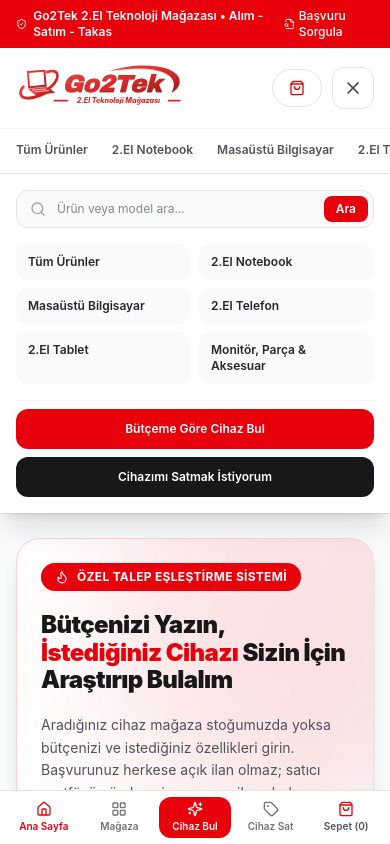
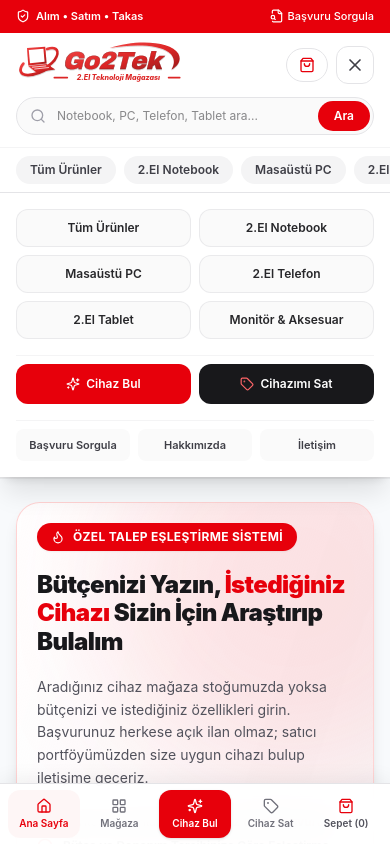
Before and after one commit to ibrahimbalta/go2tek, a Next.js app: page / in a window 390 px wide. Both pictures are taken after a click on the button 353 px from the left and 88 px from the top of the page. Shown: the top 844 px of the page. Built offline with nearby package versions, Linux system fonts and the light colour scheme; no server answers; the database is empty.

Commit message:
ui: improve mobile symmetry, touch-friendly navigation and responsive slider

```diff
--- a/src/components/home/HeroSlider.tsx
+++ b/src/components/home/HeroSlider.tsx
@@ -195,7 +195,8 @@ export function HeroSlider({
         <div className="absolute -top-28 -right-28 w-96 h-96 rounded-full bg-red-500/10 blur-3xl pointer-events-none" />
         <div className="absolute -bottom-24 -left-24 w-80 h-80 rounded-full bg-red-600/5 blur-3xl pointer-events-none" />
 
-        <div className="grid grid-cols-1 lg:grid-cols-12 gap-8 items-center p-6 sm:p-10 lg:p-12 relative z-10">
+        {/* Main Slide Grid */}
+        <div className="grid grid-cols-1 lg:grid-cols-12 gap-6 sm:gap-8 items-center p-5 sm:p-10 lg:p-12 relative z-10">
           {/* Left Column */}
           <div className="lg:col-span-7 space-y-5">
             <div className="inline-flex items-center gap-2 px-3.5 py-1.5 rounded-full bg-red-600 text-white text-xs font-bold tracking-wide shadow-xs">
@@ -203,7 +204,7 @@ export function HeroSlider({
               <span>{slide.badge}</span>
             </div>
 
-            <h1 className="text-2xl sm:text-4xl lg:text-[40px] font-black text-zinc-900 tracking-tight leading-[1.15]">
+            <h1 className="text-2xl sm:text-4xl lg:text-[40px] font-black text-zinc-900 tracking-tight leading-[1.18]">
               {slide.titlePrefix}
               <span className="text-red-600">{slide.titleHighlight}</span>
               {slide.titleSuffix}
@@ -225,17 +226,18 @@ export function HeroSlider({
               ))}
             </div>
 
-            <div className="pt-2 flex flex-wrap items-center gap-3">
+            {/* Action Buttons (Symmetrical on Mobile) */}
+            <div className="pt-2 grid grid-cols-1 sm:flex sm:flex-wrap items-center gap-2.5 sm:gap-3">
               <Link
                 href={slide.primaryCta.href}
-                className="inline-flex items-center gap-2 px-7 py-3.5 rounded-full bg-red-600 hover:bg-red-700 text-white text-sm font-bold shadow-md shadow-red-600/20 transition"
+                className="inline-flex items-center justify-center gap-2 px-6 sm:px-7 py-3.5 rounded-full bg-red-600 hover:bg-red-700 text-white text-sm font-bold shadow-md shadow-red-600/20 transition"
               >
                 {slide.primaryCta.label}
                 <ArrowRight className="w-4 h-4" />
               </Link>
               <Link
                 href={slide.secondaryCta.href}
-                className="inline-flex items-center gap-2 px-6 py-3.5 rounded-full bg-white hover:bg-zinc-50 text-zinc-800 border border-zinc-300 text-sm font-bold transition shadow-2xs"
+                className="inline-flex items-center justify-center gap-2 px-6 py-3.5 rounded-full bg-white hover:bg-zinc-50 text-zinc-800 border border-zinc-300 text-sm font-bold transition shadow-2xs"
               >
                 {slide.secondaryCta.label}
               </Link>
--- a/src/components/layout/Navbar.tsx
+++ b/src/components/layout/Navbar.tsx
@@ -12,7 +12,6 @@ import {
   Tag,
   Menu,
   X,
-  Lock,
   FileSearch,
   ShoppingBag,
   Phone,
@@ -46,31 +45,35 @@ export function Navbar({
   const navCategories = [
     { href: '/magaza', label: 'Tüm Ürünler' },
     { href: '/magaza/notebook', label: '2.El Notebook' },
-    { href: '/magaza/masaustu-bilgisayar', label: 'Masaüstü Bilgisayar' },
+    { href: '/magaza/masaustu-bilgisayar', label: 'Masaüstü PC' },
     { href: '/magaza/telefon', label: '2.El Telefon' },
     { href: '/magaza/tablet', label: '2.El Tablet' },
-    { href: '/magaza/diger-elektronik', label: 'Monitör, Parça & Aksesuar' },
+    { href: '/magaza/diger-elektronik', label: 'Monitör & Aksesuar' },
   ];
 
   return (
     <>
-      <header className="sticky top-0 z-50 bg-white/95 backdrop-blur-md border-b border-zinc-200/80">
-        {/* Clean, Light-Red Tinted Top Utility Bar */}
-        <div className="bg-red-600 text-white text-xs py-2 px-4">
-          <div className="max-w-7xl mx-auto flex items-center justify-between">
-            <div className="flex items-center gap-4">
-              <span className="inline-flex items-center gap-1.5 font-semibold">
-                <ShieldCheck className="w-3.5 h-3.5 text-white" />
-                {topBarText}
+      <header className="sticky top-0 z-50 bg-white/95 backdrop-blur-md border-b border-zinc-200/80 shadow-2xs">
+        {/* Symmetrical Top Utility Bar */}
+        <div className="bg-red-600 text-white text-[11px] sm:text-xs py-2 px-4">
+          <div className="max-w-7xl mx-auto flex items-center justify-between gap-2">
+            <div className="flex items-center gap-3 min-w-0">
+              <span className="inline-flex items-center gap-1.5 font-semibold truncate">
+                <ShieldCheck className="w-3.5 h-3.5 text-white shrink-0" />
+                <span className="sm:hidden">Alım • Satım • Takas</span>
+                <span className="hidden sm:inline">{topBarText}</span>
               </span>
               <span className="hidden md:inline text-red-300">|</span>
-              <span className="hidden md:inline-flex items-center gap-1.5 text-red-50 font-medium">
+              <a
+                href={`tel:${phone.replace(/[^\d+]/g, '')}`}
+                className="hidden md:inline-flex items-center gap-1.5 text-red-50 hover:text-white font-medium shrink-0"
+              >
                 <Phone className="w-3 h-3 text-white" />
                 {phone}
-              </span>
+              </a>
             </div>
 
-            <div className="flex items-center gap-5 font-medium">
+            <div className="flex items-center gap-4 sm:gap-5 font-medium shrink-0">
               <Link
                 href="/basvuru-sorgula"
                 className="inline-flex items-center gap-1 text-white hover:text-red-100 transition"
@@ -94,13 +97,13 @@ export function Navbar({
           </div>
         </div>
 
-        {/* Main Header Row: Logo + Clean Search + Clear Actions */}
-        <div className="max-w-7xl mx-auto px-4 sm:px-6 lg:px-8 h-20 flex items-center justify-between gap-6">
+        {/* Main Header Row */}
+        <div className="max-w-7xl mx-auto px-4 sm:px-6 lg:px-8 h-16 sm:h-20 flex items-center justify-between gap-3 sm:gap-6">
           <Link href="/" className="shrink-0">
             <Go2TekLogo variant="light" size="md" />
           </Link>
 
-          {/* Clean Central Search Bar */}
+          {/* Desktop Search Bar */}
           <form
             onSubmit={handleSearchSubmit}
             className="hidden md:flex flex-1 max-w-lg relative"
@@ -122,7 +125,7 @@ export function Navbar({
           </form>
 
           {/* Right Action Buttons */}
-          <div className="flex items-center gap-2.5">
+          <div className="flex items-center gap-2 sm:gap-2.5">
             <Link
               href="/butceme-gore-cihaz-bul"
               className="hidden lg:inline-flex items-center gap-1.5 px-4 py-2.5 rounded-full bg-red-600 hover:bg-red-700 text-white text-xs font-semibold shadow-xs transition"
@@ -143,7 +146,7 @@ export function Navbar({
             <button
               type="button"
               onClick={openCart}
-              className="inline-flex items-center gap-2 px-4 py-2.5 rounded-full border border-zinc-200 hover:border-zinc-300 bg-white text-zinc-800 text-xs font-semibold transition"
+              className="inline-flex items-center gap-2 px-3 sm:px-4 py-2 sm:py-2.5 rounded-full border border-zinc-200 hover:border-zinc-300 bg-white text-zinc-800 text-xs font-semibold transition"
               aria-label="Sepetim"
             >
               <ShoppingBag className="w-4 h-4 text-red-600" />
@@ -158,7 +161,7 @@ export function Navbar({
             <button
               type="button"
               onClick={() => setMobileMenuOpen(!mobileMenuOpen)}
-              className="lg:hidden p-2.5 rounded-xl border border-zinc-200 text-zinc-700 hover:bg-zinc-100"
+              className="lg:hidden p-2 rounded-xl border border-zinc-200 text-zinc-700 hover:bg-zinc-100 transition"
               aria-label="Menü"
             >
               {mobileMenuOpen ? <X className="w-5 h-5" /> : <Menu className="w-5 h-5" />}
@@ -166,20 +169,40 @@ export function Navbar({
           </div>
         </div>
 
-        {/* Clean Category Bar */}
+        {/* Always-Visible Mobile Search Bar */}
+        <div className="md:hidden px-4 pb-3">
+          <form onSubmit={handleSearchSubmit} className="relative">
+            <Search className="w-4 h-4 text-zinc-400 absolute left-3.5 top-1/2 -translate-y-1/2 pointer-events-none" />
+            <input
+              type="text"
+              value={searchQuery}
+              onChange={(e) => setSearchQuery(e.target.value)}
+              placeholder="Notebook, PC, Telefon, Tablet ara..."
+              className="w-full pl-10 pr-16 py-2.5 rounded-full border border-zinc-200 bg-zinc-50 focus:bg-white focus:border-red-600 text-xs text-zinc-900 focus:outline-none"
+            />
+            <button
+              type="submit"
+              className="absolute right-1 top-1 bottom-1 px-4 rounded-full bg-red-600 text-white text-xs font-semibold"
+            >
+              Ara
+            </button>
+          </form>
+        </div>
+
+        {/* Symmetrical Category Bar (Pills on Mobile, Clean Tabs on Desktop) */}
         <div className="border-t border-zinc-100 bg-white">
-          <div className="max-w-7xl mx-auto px-4 sm:px-6 lg:px-8 flex items-center justify-between h-11 overflow-x-auto no-scrollbar">
-            <nav className="flex items-center gap-6">
+          <div className="max-w-7xl mx-auto px-4 sm:px-6 lg:px-8 flex items-center justify-between py-2 md:py-0 md:h-11 overflow-x-auto no-scrollbar">
+            <nav className="flex items-center gap-2 md:gap-6">
               {navCategories.map((item) => {
                 const active = pathname === item.href;
                 return (
                   <Link
                     key={item.href}
                     href={item.href}
-                    className={`text-xs sm:text-[13px] font-semibold whitespace-nowrap py-2.5 border-b-2 transition ${
+                    className={`text-xs sm:text-[13px] font-semibold whitespace-nowrap transition md:py-2.5 md:border-b-2 md:rounded-none md:bg-transparent px-3.5 py-1.5 rounded-full ${
                       active
-                        ? 'border-red-600 text-red-600'
-                        : 'border-transparent text-zinc-600 hover:text-zinc-900'
+                        ? 'bg-red-600 text-white md:bg-transparent md:border-red-600 md:text-red-600'
+                        : 'bg-zinc-100 text-zinc-700 hover:bg-zinc-200 md:border-transparent md:text-zinc-600 md:hover:text-zinc-900'
                     }`}
                   >
                     {item.label}
@@ -188,71 +211,87 @@ export function Navbar({
               })}
             </nav>
 
-            <span className="hidden xl:inline text-xs text-zinc-400 font-medium">
+            <span className="hidden xl:inline text-xs text-zinc-400 font-medium shrink-0">
               2.El Bilgisayar • Notebook • Telefon • Tablet • Aksesuar
             </span>
           </div>
         </div>
 
-        {/* Mobile Drawer */}
+        {/* Symmetrical Mobile Drawer */}
         {mobileMenuOpen && (
           <div className="lg:hidden border-t border-zinc-200 bg-white px-4 py-4 space-y-4 shadow-xl">
-            <form onSubmit={handleSearchSubmit} className="relative">
-              <Search className="w-4 h-4 text-zinc-400 absolute left-3.5 top-1/2 -translate-y-1/2" />
-              <input
-                type="text"
-                value={searchQuery}
-                onChange={(e) => setSearchQuery(e.target.value)}
-                placeholder="Ürün veya model ara..."
-                className="w-full pl-10 pr-16 py-2.5 rounded-xl border border-zinc-200 bg-zinc-50 text-xs"
-              />
-              <button
-                type="submit"
-                className="absolute right-1.5 top-1.5 bottom-1.5 px-3 rounded-lg bg-red-600 text-white text-xs font-semibold"
-              >
-                Ara
-              </button>
-            </form>
-
             <div className="grid grid-cols-2 gap-2">
-              {navCategories.map((item) => (
+              {navCategories.map((item) => {
+                const active = pathname === item.href;
+                return (
                   <Link
                     key={item.href}
                     href={item.href}
                     onClick={() => setMobileMenuOpen(false)}
-                  className="px-3 py-2.5 rounded-xl bg-zinc-50 hover:bg-zinc-100 text-xs font-semibold text-zinc-800"
+                    className={`px-3 py-2.5 rounded-xl text-center text-xs font-semibold transition ${
+                      active
+                        ? 'bg-red-600 text-white'
+                        : 'bg-zinc-50 hover:bg-zinc-100 text-zinc-800 border border-zinc-200/70'
+                    }`}
                   >
                     {item.label}
                   </Link>
-              ))}
+                );
+              })}
             </div>
 
-            <div className="grid grid-cols-1 gap-2 pt-2 border-t border-zinc-100">
+            <div className="grid grid-cols-2 gap-2 pt-2 border-t border-zinc-100">
               <Link
                 href="/butceme-gore-cihaz-bul"
                 onClick={() => setMobileMenuOpen(false)}
-                className="w-full py-3 rounded-xl bg-red-600 text-white text-center text-xs font-semibold"
+                className="py-3 px-2 rounded-xl bg-red-600 text-white text-center text-xs font-semibold flex items-center justify-center gap-1.5"
               >
-                Bütçeme Göre Cihaz Bul
+                <Sparkles className="w-3.5 h-3.5 shrink-0" />
+                <span>Cihaz Bul</span>
               </Link>
               <Link
                 href="/cihazimi-satmak-istiyorum"
                 onClick={() => setMobileMenuOpen(false)}
-                className="w-full py-3 rounded-xl bg-zinc-900 text-white text-center text-xs font-semibold"
+                className="py-3 px-2 rounded-xl bg-zinc-900 text-white text-center text-xs font-semibold flex items-center justify-center gap-1.5"
               >
-                Cihazımı Satmak İstiyorum
+                <Tag className="w-3.5 h-3.5 text-red-400 shrink-0" />
+                <span>Cihazımı Sat</span>
+              </Link>
+            </div>
+
+            <div className="grid grid-cols-3 gap-2 pt-2 border-t border-zinc-100 text-center">
+              <Link
+                href="/basvuru-sorgula"
+                onClick={() => setMobileMenuOpen(false)}
+                className="py-2 rounded-lg bg-zinc-50 text-zinc-700 text-[11px] font-semibold"
+              >
+                Başvuru Sorgula
+              </Link>
+              <Link
+                href="/hakkimizda"
+                onClick={() => setMobileMenuOpen(false)}
+                className="py-2 rounded-lg bg-zinc-50 text-zinc-700 text-[11px] font-semibold"
+              >
+                Hakkımızda
+              </Link>
+              <Link
+                href="/iletisim"
+                onClick={() => setMobileMenuOpen(false)}
+                className="py-2 rounded-lg bg-zinc-50 text-zinc-700 text-[11px] font-semibold"
+              >
+                İletişim
               </Link>
             </div>
           </div>
         )}
       </header>
 
-      {/* Mobile Bottom Navigation */}
-      <nav className="md:hidden fixed bottom-0 left-0 right-0 z-40 bg-white border-t border-zinc-200 shadow-lg px-2 py-1.5 grid grid-cols-5 gap-1">
+      {/* Symmetrical Mobile Bottom Navigation */}
+      <nav className="md:hidden fixed bottom-0 left-0 right-0 z-40 bg-white/95 backdrop-blur-md border-t border-zinc-200 shadow-[0_-4px_20px_rgba(0,0,0,0.06)] px-2 py-1.5 grid grid-cols-5 items-center gap-1">
         <Link
           href="/"
-          className={`flex flex-col items-center justify-center py-1 text-[10px] font-semibold ${
-            pathname === '/' ? 'text-red-600' : 'text-zinc-500'
+          className={`flex flex-col items-center justify-center h-12 rounded-xl text-[10px] font-semibold transition ${
+            pathname === '/' ? 'text-red-600 bg-red-50/70' : 'text-zinc-500'
           }`}
         >
           <Home className="w-4 h-4 mb-0.5" />
@@ -260,8 +299,10 @@ export function Navbar({
         </Link>
         <Link
           href="/magaza"
-          className={`flex flex-col items-center justify-center py-1 text-[10px] font-semibold ${
-            pathname.startsWith('/magaza') ? 'text-red-600' : 'text-zinc-500'
+          className={`flex flex-col items-center justify-center h-12 rounded-xl text-[10px] font-semibold transition ${
+            pathname.startsWith('/magaza')
+              ? 'text-red-600 bg-red-50/70'
+              : 'text-zinc-500'
           }`}
         >
           <LayoutGrid className="w-4 h-4 mb-0.5" />
@@ -269,16 +310,16 @@ export function Navbar({
         </Link>
         <Link
           href="/butceme-gore-cihaz-bul"
-          className="flex flex-col items-center justify-center py-1 rounded-xl bg-red-600 text-white text-[10px] font-semibold"
+          className="flex flex-col items-center justify-center h-12 rounded-xl bg-red-600 text-white text-[10px] font-semibold shadow-sm"
         >
           <Sparkles className="w-4 h-4 mb-0.5" />
           <span>Cihaz Bul</span>
         </Link>
         <Link
           href="/cihazimi-satmak-istiyorum"
-          className={`flex flex-col items-center justify-center py-1 text-[10px] font-semibold ${
+          className={`flex flex-col items-center justify-center h-12 rounded-xl text-[10px] font-semibold transition ${
             pathname === '/cihazimi-satmak-istiyorum'
-              ? 'text-red-600'
+              ? 'text-red-600 bg-red-50/70'
               : 'text-zinc-500'
           }`}
         >
@@ -288,7 +329,7 @@ export function Navbar({
         <button
           type="button"
           onClick={openCart}
-          className="flex flex-col items-center justify-center py-1 text-[10px] font-semibold text-zinc-600"
+          className="flex flex-col items-center justify-center h-12 rounded-xl text-[10px] font-semibold text-zinc-600 relative"
         >
           <ShoppingBag className="w-4 h-4 mb-0.5 text-red-600" />
           <span>Sepet ({items.length})</span>
```
Also changed, not shown: 1 other file (tests, documents, lock files or other folders). Lines whose indentation alone changed are shown as unchanged.
